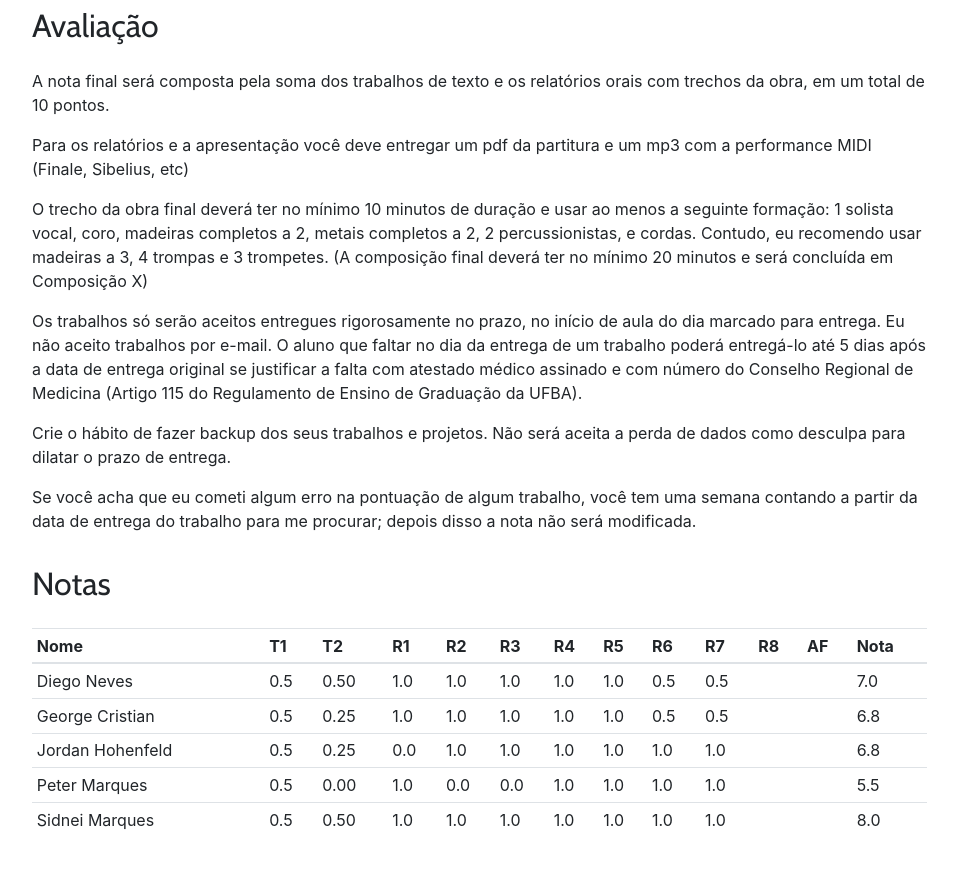
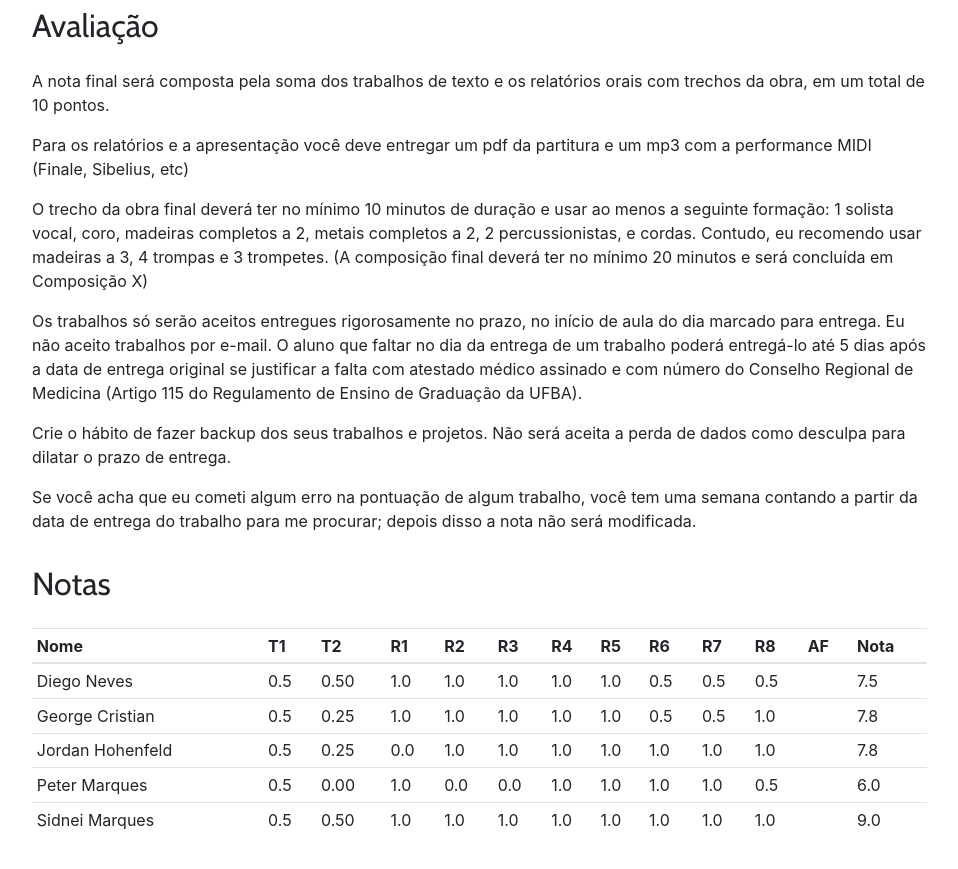
Before and after one commit to kroger/genosmus, a Jekyll site: the page built from _pedro/musb18.md, in a window 1280 px wide and 900 px high, scrolled down 1582 px. Shown: the top 869 px of the window, without its empty margins (68-1026 px from the left). Built offline with Jekyll 4.4.1, drawn with Linux system fonts in a browser that asks for light colours.

Commit message:
Atualiza notas

```diff
--- a/_pedro/musb18.md
+++ b/_pedro/musb18.md
@@ -94,11 +94,11 @@
 
 | Nome              | T1 | T2 | R1 | R2 | R3 | R4 | R5 | R6 | R7 | R8 | AF | Nota |
 |:------------------|:---|:---|:---|:---|:---|:---|:---|:---|:---|:---|:---|:-----|
-| Diego Neves       | 0.5|0.50| 1.0| 1.0| 1.0| 1.0| 1.0| 0.5| 0.5|    |    | =sum |
-| George Cristian   | 0.5|0.25| 1.0| 1.0| 1.0| 1.0| 1.0| 0.5| 0.5|    |    | =sum |
-| Jordan Hohenfeld  | 0.5|0.25| 0.0| 1.0| 1.0| 1.0| 1.0| 1.0| 1.0|    |    | =sum |
-| Peter Marques     | 0.5|0.00| 1.0| 0.0| 0.0| 1.0| 1.0| 1.0| 1.0|    |    | =sum |
-| Sidnei Marques    | 0.5|0.50| 1.0| 1.0| 1.0| 1.0| 1.0| 1.0| 1.0|    |    | =sum |
+| Diego Neves       | 0.5|0.50| 1.0| 1.0| 1.0| 1.0| 1.0| 0.5| 0.5| 0.5|    | =sum |
+| George Cristian   | 0.5|0.25| 1.0| 1.0| 1.0| 1.0| 1.0| 0.5| 0.5| 1.0|    | =sum |
+| Jordan Hohenfeld  | 0.5|0.25| 0.0| 1.0| 1.0| 1.0| 1.0| 1.0| 1.0| 1.0|    | =sum |
+| Peter Marques     | 0.5|0.00| 1.0| 0.0| 0.0| 1.0| 1.0| 1.0| 1.0| 0.5|    | =sum |
+| Sidnei Marques    | 0.5|0.50| 1.0| 1.0| 1.0| 1.0| 1.0| 1.0| 1.0| 1.0|    | =sum |
 {: .table .table-sm }
 
 
```
